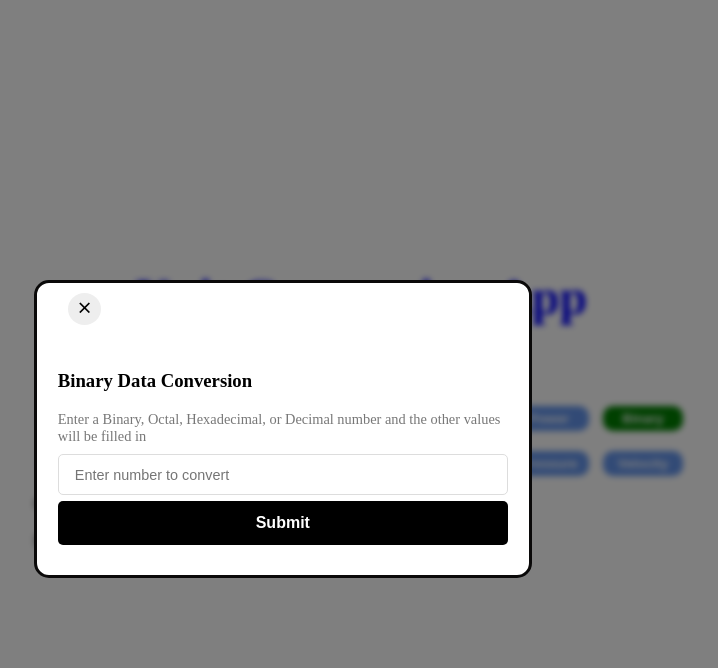
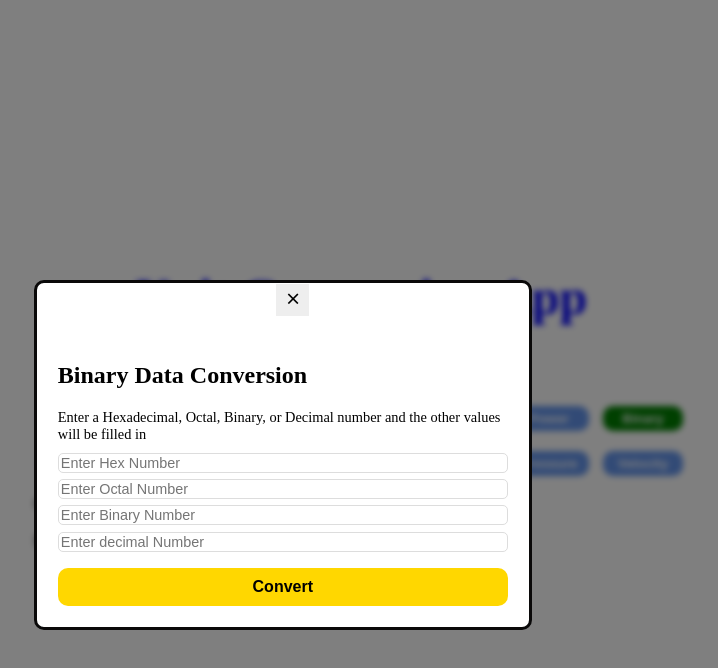
Before and after one commit to KenStern1219/UnitConversion, a website: page UnitConversion.html in a window 1280 px wide. Both pictures are taken after a click on the button "Binary". Shown: the whole page, without its empty margins (279-997 px from the left). Drawn offline with Linux system fonts and the light colour scheme.

Commit message:
Added separate fields for each type of number, changed the style of the instruction text. Somehow the close button in now centered

```diff
--- a/UnitConversion.html
+++ b/UnitConversion.html
@@ -53,21 +53,24 @@
                 <p id="resultValue">Result: <input type="text" id="resultValue"></p>
             </div>
 
-            <!-- the following section if for the modal dialog opened by the Binary button -->
+            <!-- the following section is for the modal dialog opened by the Binary button -->
             <section class="modal hidden">
                 <div class="flex">
                     <button class="btn-close">⨉</button>
                 </div>
                 <div>
-                    <h3>Binary Data Conversion</h3>
+                    <h2>Binary Data Conversion</h2>
                     <p>
-                        Enter a Binary, Octal, Hexadecimal, or Decimal number and
+                        Enter a Hexadecimal, Octal, Binary, or Decimal number and
                         the other values will be filled in
                     </p>
                 </div>
 
-                <input type="text" id="text" placeholder="Enter number to convert" />
-                <button class="btn">Submit</button>
+                <input type="text" id="hexNumber" placeholder="Enter Hex Number" />
+                <input type="text" id="octalNumber" placeholder="Enter Octal Number" />
+                <input type="text" id="binaryNumber" placeholder="Enter Binary Number" />
+                <input type="text" id="decimalNumber" placeholder="Enter decimal Number" />
+                <button class="btn">Convert</button>
             </section>
 
             <div class="overlay hidden"></div>
--- a/styles.css
+++ b/styles.css
@@ -71,7 +71,7 @@ h1
     top: 35%;
     background-color: white;
     border: 3px solid #0a0909;
-    border-radius: 15px;
+    border-radius: 10px;
     z-index: 2;
 }
 
@@ -79,12 +79,11 @@ h1
 {
     display: flex;
     align-items: center;
-    justify-content: space-between;
+    justify-content: center;
 }
 
 .modal input
 {
-    padding: 0.7rem 1rem;
     border: 1px solid #ddd;
     border-radius: 5px;
     font-size: 0.9em;
@@ -93,7 +92,7 @@ h1
 .modal p
 {
     font-size: 0.9rem;
-    color: #777;
+    color: black;
     margin: 0.4rem 0 0.2rem;
 }
 
@@ -107,19 +106,14 @@ button
 .btn
 {
     display: inline-block;
-    padding: 0.8rem 1.4rem;
+    margin-top: 10px;
+    padding: 10px;
     font-weight: 700;
-    background-color: black;
-    color: white;
-    border-radius: 5px;
+    background-color: gold;
+    color: black;
+    border-radius: 10px;
     text-align: center;
     font-size: 1em;
-}
-
-.btn-open
-{
-    position: absolute;
-    bottom: 150px;
 }
 
 .btn-close
@@ -127,7 +121,6 @@ button
     transform: translate(10px, -20px);
     padding: 0.5rem 0.7rem;
     background: #eee;
-    border-radius: 50%;
 }
 
 .overlay
```
